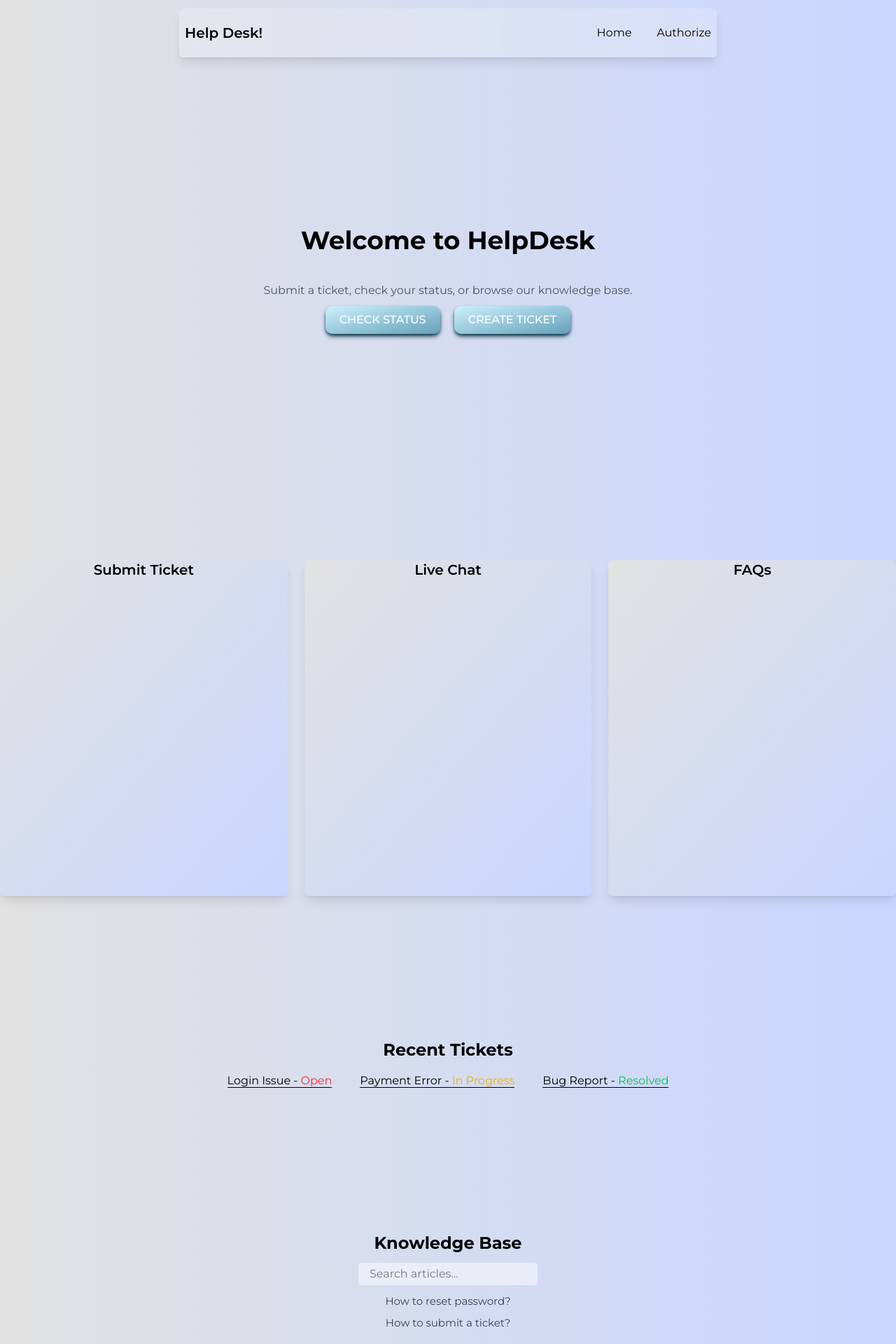
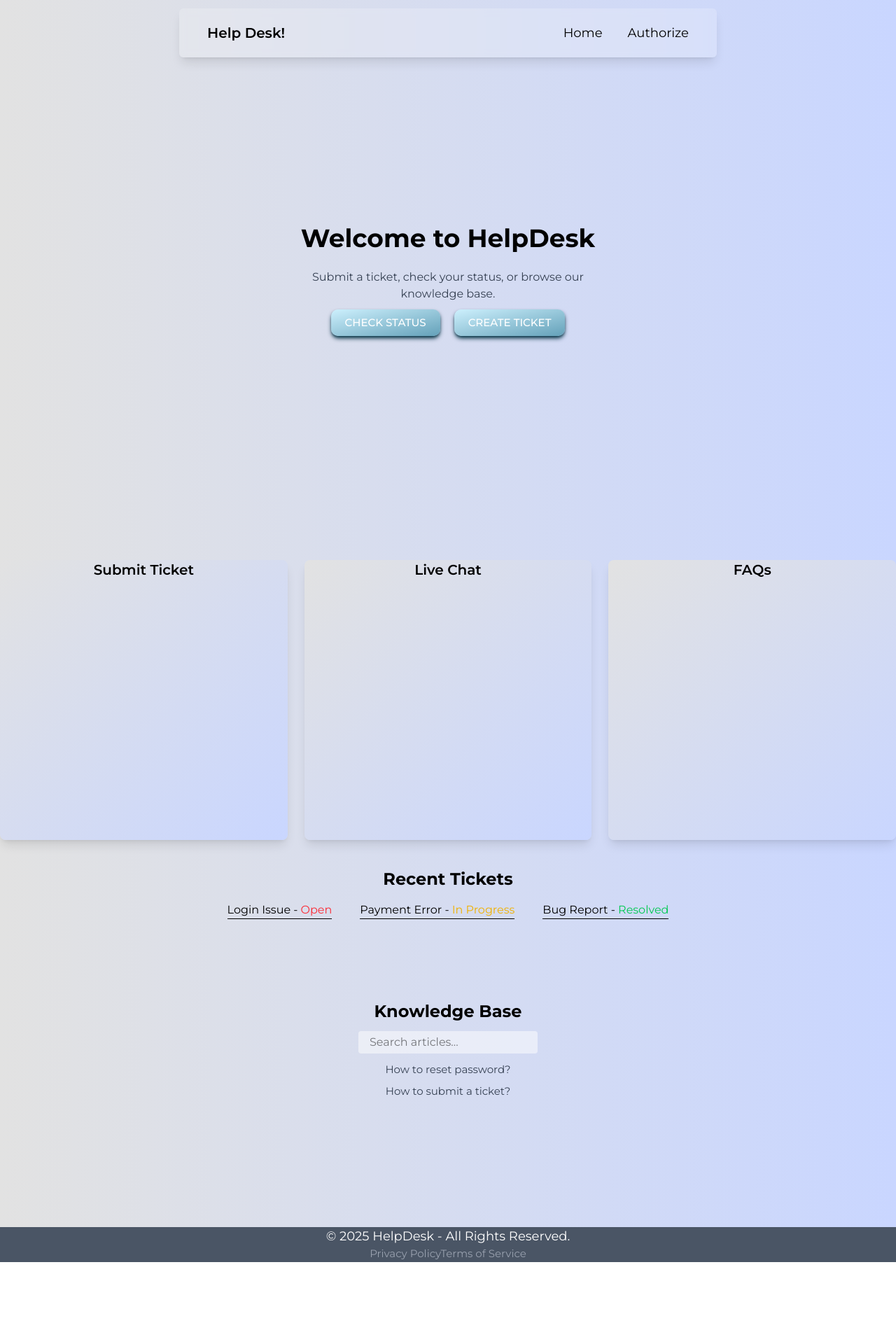
Before and after one commit to LearnerAnisha/helpdesk-frontend, a React (Vite) app: page / in a window 1280 px wide. Shown: the top 1920 px of the page at 70% size. After the commit the page ends 1803 px from the top, so only its background shows below. Built offline with nearby package versions, Linux system fonts and the light colour scheme.

Commit message:
handle responsiveness issues

```diff
--- a/src/Components/Button.jsx
+++ b/src/Components/Button.jsx
@@ -4,19 +4,8 @@ import { Link } from 'react-router-dom'
 
 const Button = ({ classes, title, path }) => {
     return (
-        //     background - color: #512da8;
-        // color: #fff;
-        // font - size: 12px;
-        // padding: 10px 45px;
-        // border: 1px solid transparent;
-        // border - radius: 8px;
-        // font - weight: 600;
-        // letter - spacing: 0.5px;
-        // text - transform: uppercase;
-        // margin - top: 10px;
-        // cursor: pointer;
         <>
-            <Link to={path} className={clsx(`${classes} rounded-[10px] !px-5 !py-2 !mt-[10px] uppercase font-medium text-white cursor-pointer button-clr shadow-md shadow-cyan-950`)}>{title}</Link>
+            <Link to={path} className={clsx(`${classes}  text-[11px] sm:text-[15px] sm:rounded-[10px] sm:!px-5 sm:!py-2  !px-3 !py-1  rounded-sm !mt-[10px] uppercase sm:font-medium text-white cursor-pointer button-clr shadow-md shadow-cyan-950`)}>{title}</Link>
         </>
     )
 }
--- a/src/Components/FeaturesSection.jsx
+++ b/src/Components/FeaturesSection.jsx
@@ -8,9 +8,9 @@ const features = [
 
 const FeaturesSection = () => {
     return (
-        <div className="w-full h-[60dvh] grid grid-cols-3 gap-6 text-center py-10">
+        <div className="w-full h-[100dvh] sm:h-[50dvh] grid grid-cols-1 sm:grid-cols-3 gap-6  justify-center text-center py-10">
             {features.map((feature, index) => (
-                <Link key={index} to={feature.path} className="primary-bg p-6 shadow-lg rounded-lg">
+                <Link key={index} to={feature.path} className="primary-bg p-6 shadow-lg rounded-lg w-[80vw] !mx-auto h-[30dvh] sm:w-full sm:h-full ">
                     <h3 className="text-xl font-semibold">{feature.title}</h3>
                 </Link>
             ))}
--- a/src/Components/Footer.jsx
+++ b/src/Components/Footer.jsx
@@ -2,9 +2,9 @@ import { Link } from "react-router-dom";
 
 const Footer = () => {
     return (
-        <footer className="bg-gray-900 text-white p-5 text-center">
-            <p>© {new Date().getFullYear()} HelpDesk - All Rights Reserved.</p>
-            <div className="mt-2">
+        <footer className="bg-gray-600 text-white p-5 text-center">
+            <p className="text-[13px] sm:text-[18px]">© {new Date().getFullYear()} HelpDesk - All Rights Reserved.</p>
+            <div className="mt-2 text-[13px] sm:text-[15px]">
                 <Link to="/privacy-policy" className="text-gray-400 hover:text-white mr-3">Privacy Policy</Link>
                 <Link to="/terms" className="text-gray-400 hover:text-white">Terms of Service</Link>
             </div>
--- a/src/Components/KnowledgeBase.jsx
+++ b/src/Components/KnowledgeBase.jsx
@@ -10,7 +10,7 @@ const KnowledgeBase = () => {
     const [query, setQuery] = useState("");
 
     return (
-        <div className="absolute_center flex-col !h-[50dvh] py-10">
+        <div className="absolute_center flex-col !h-[50vh]">
             <h2 className="text-2xl font-bold !mb-3">Knowledge Base</h2>
             <input
                 type="text"
@@ -18,7 +18,7 @@ const KnowledgeBase = () => {
                 className="outline-none !px-4 !py-1 bg-[rgba(255,255,255,0.5)]  border-none rounded w-64 !mb-3"
                 onChange={(e) => setQuery(e.target.value)}
             />
-            <div class="!space-y-2 text-[15px] text-center w-full h-[40dvh]">
+            <div class="!space-y-2 text-[13px] sm:text-[15px] text-center w-full h-[20dvh]">
                 {articles
                     .filter((article) => article.title.toLowerCase().includes(query.toLowerCase()))
                     .map((article, index) => (
--- a/src/Components/Layout.jsx
+++ b/src/Components/Layout.jsx
@@ -2,7 +2,7 @@ import React from 'react'
 import Home from '../pages/Home'
 import FeaturesSection from './FeaturesSection'
 import RecentTickets from './RecentTickets'
-import KnowledgeBase from './Knowledgebase'
+import KnowledgeBase from './KnowledgeBase'
 import Footer from './Footer'
 
 const Layout = () => {
--- a/src/Components/Navbar.jsx
+++ b/src/Components/Navbar.jsx
@@ -8,9 +8,9 @@ const Navbar = ({
 }) => {
     return (
 
-        <nav className={clsx("fixed top-3 left-[50%] translate-x-[-50%] w-full sm:w-[60vw] h-[50px] sm:h-[70px] flex items-center justify-between !px-2 !sm:px-10  shadow-lg backdrop-blur-[5px] bg-[rgba(255,255,255,0.2)] rounded-md", classes)}>
-            {logo && <Link to="/" className="text-xl font-semibold sm:w-[30%]">{logo}</Link>}
-            <div className="grow flex justify-end gap-9">
+        <nav className={clsx("fixed top-3 left-[50%] translate-x-[-50%] w-[90vw] sm:w-[60vw] h-[50px] sm:h-[70px] flex items-center justify-between !px-2 sm:!px-10  shadow-lg backdrop-blur-[5px] bg-[rgba(255,255,255,0.2)] rounded-md", classes)}>
+            {logo && <Link to="/" className="sm:text-xl font-semibold sm:w-[30%]">{logo}</Link>}
+            <div className="grow flex justify-end gap-2 text-[12px] sm:text-[18px] sm:gap-9">
                 {links
                     .filter(link => link.name && link.path) // Ensure valid links
                     .map((link, index) => (
--- a/src/Components/RecentTickets.jsx
+++ b/src/Components/RecentTickets.jsx
@@ -15,9 +15,9 @@ const TicketStatus = ({ status }) => {
 
 const RecentTickets = () => {
     return (
-        <div className="!my-10 flex-col !h-[50dvh] absolute_center">
+        <div className="!my-10 sm:!my-10 w-full flex flex-col items-center shrink-0 flex-wrap ">
             <h1 className="text-2xl font-bold !mb-4">Recent Tickets</h1>
-            <div className="!space-x-10">
+            <div className="flex flex-col items-center sm:flex-row !space-y-5 sm:!space-y-0 sm:!space-x-10">
                 {tickets.map((ticket) => (
                     <span key={ticket.id} className="border-b py-2">
                         {ticket.title} - <TicketStatus status={ticket.status} />
--- a/src/pages/Home.jsx
+++ b/src/pages/Home.jsx
@@ -3,11 +3,11 @@ import Button from "../Components/Button";
 const Home = () => {
     return (
 
-        <div className="w-full h-[100dvh] flex flex-col items-center justify-center gap-y-10">
-            <h1 className="text-4xl font-bold">Welcome to HelpDesk</h1>
-            <div className="flex flex-col items-center">
-                <p className="text-gray-600">Submit a ticket, check your status, or browse our knowledge base.</p>
-                <div className="flex gap-x-5">
+        <div className="w-full h-[80dvh] sm:h-[100dvh] flex flex-col items-center justify-center gap-y-1 sm:gap-y-4">
+            <h1 className="sm:text-4xl text-2xl font-bold !mb-2">Welcome to HelpDesk</h1>
+            <div className="flex flex-col items-center text-center">
+                <p className="text-gray-700 text-[12px] sm:text-[16px]">Submit a ticket, check your status, or browse our <br /> knowledge base.</p>
+                <div className="flex justify-center gap-x-5 shrink-0 flex-wrap ">
                     <Button title="Check Status" path={"/dashboard"} />
                     <Button title="Create Ticket" path={"/dashboard"} />
                 </div>
--- a/vite.config.js
+++ b/vite.config.js
@@ -1,8 +1,17 @@
 import { defineConfig } from "vite";
 import react from "@vitejs/plugin-react";
 import tailwindcss from "@tailwindcss/vite";
+import path from "path";
 
+import { fileURLToPath } from "url";
+const __filename = fileURLToPath(import.meta.url);
+const __dirname = path.dirname(__filename);
 // https://vite.dev/config/
 export default defineConfig({
   plugins: [react(), tailwindcss()],
+  resolve: {
+    alias: {
+      "@": path.resolve(__dirname, "src"), // This defines "@/" as "src/"
+    },
+  },
 });
```
